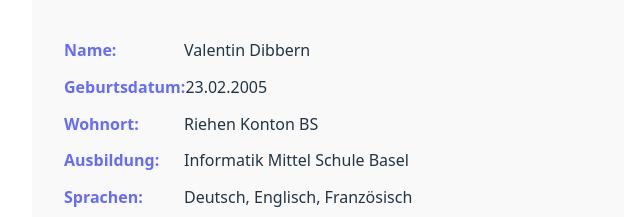
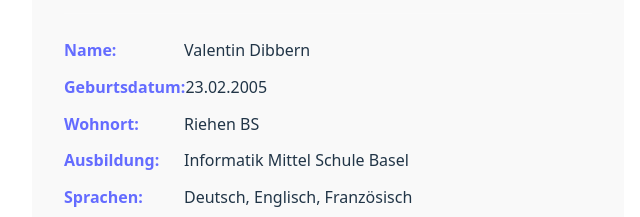
Before and after one commit to valentindibbern/mywebsite, a website built with Vite: page index.html in a window 1280 px wide. Shown: the part 1039-1256 px from the top of the page, 0-640 px from the left. Built offline with nearby package versions, Linux system fonts and the light colour scheme.

```diff
--- a/index.html
+++ b/index.html
@@ -48,7 +48,7 @@
                             </div>
                             <div class="info-item">
                                 <span class="info-label">Wohnort:</span>
-                                <span class="info-content">Riehen Konton BS</span>
+                                <span class="info-content">Riehen BS</span>
                             </div>
                             <div class="info-item">
                                 <span class="info-label">Ausbildung:</span>
```
